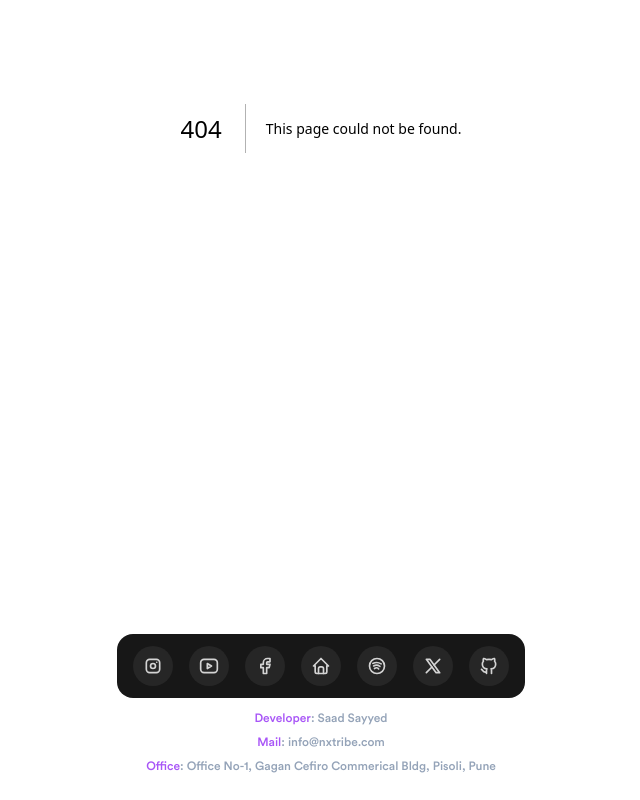
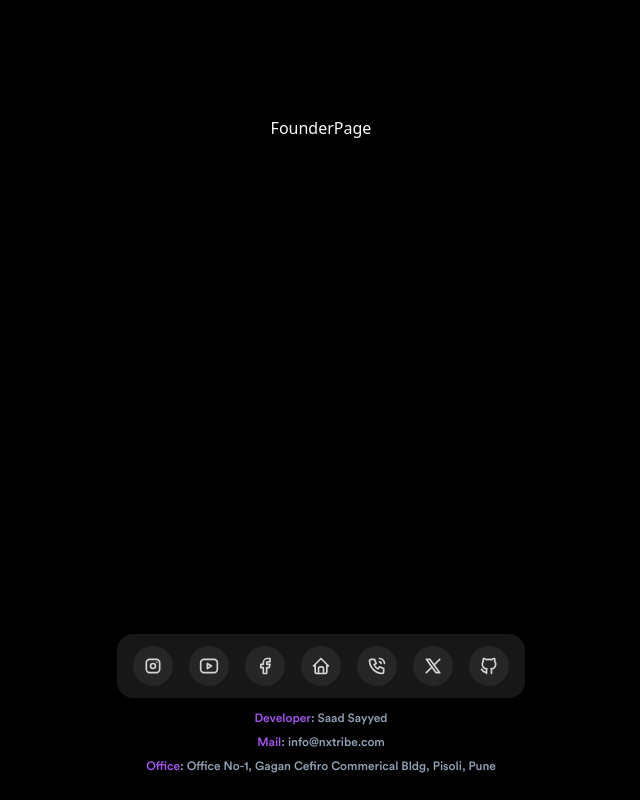
Before and after one commit to saadtresayyed10/nxtribe-revamp, a Next.js app: page /about/founder in a window 1280 px wide. Before the commit this address had no page. Shown: the part 364-1164 px from the top of the page, without its empty margins (319-959 px from the left). Built offline with nearby package versions, Linux system fonts and the light colour scheme.

Commit message:
Starting about

```diff
--- /dev/null
+++ b/app/(about)/about/founder/page.tsx
@@ -0,0 +1,9 @@
+const FounderPage = () => {
+  return (
+    <div className="flex justify-center items-center flex-col w-full min-h-screen">
+      FounderPage
+    </div>
+  );
+};
+
+export default FounderPage;
--- /dev/null
+++ b/app/(about)/about/our-purpose/page.tsx
@@ -0,0 +1,9 @@
+const PurposePage = () => {
+  return (
+    <div className="flex justify-center items-center flex-col w-full min-h-screen">
+      PurposePage
+    </div>
+  );
+};
+
+export default PurposePage;
--- a/app/_components/Footer.tsx
+++ b/app/_components/Footer.tsx
@@ -9,7 +9,7 @@ import {
   IconBrandX,
   IconHome,
   IconBrandFacebook,
-  IconBrandSpotify,
+  IconPhoneCall,
 } from "@tabler/icons-react";
 
 export function Footer() {
@@ -44,9 +44,9 @@ export function Footer() {
       href: "/",
     },
     {
-      title: "Spotify",
+      title: "Phone",
       icon: (
-        <IconBrandSpotify className="h-full w-full text-neutral-500 dark:text-neutral-300" />
+        <IconPhoneCall className="h-full w-full text-neutral-500 dark:text-neutral-300" />
       ),
       href: "#",
     },
--- a/app/_components/HomePage/Navbar.tsx
+++ b/app/_components/HomePage/Navbar.tsx
@@ -52,8 +52,8 @@ function Navbar({ className }: { className?: string }) {
           <MenuItem setActive={setActive} active={active} item="About">
             <div className="flex flex-col space-y-4 text-sm p-6">
               <HoveredLink href="/about/our-purpose">Our Purpose</HoveredLink>
-              <HoveredLink href="/about/why-us">Why Us?</HoveredLink>
-              <HoveredLink href="/about/blog">Blog</HoveredLink>
+              <HoveredLink href="/about/founder">Founder</HoveredLink>
+              <HoveredLink href="https://blog.nxtribe.com/">Blog</HoveredLink>
             </div>
           </MenuItem>
           <MenuItem setActive={setActive} active={active} item="What We Offer">
@@ -77,8 +77,8 @@ function Navbar({ className }: { className?: string }) {
                 description="Innovative campaigns maximizing online brand reach."
               />
               <ProductItem
-                title="Employee Wellness"
-                href="/whatweoffer/employee-wellness"
+                title="IT & ITES"
+                href="/whatweoffer/it"
                 src="https://assets.aceternity.com/demos/Screenshot+2024-02-21+at+11.47.07%E2%80%AFPM.png"
                 description="Holistic programs enhancing employee health, productivity."
               />
--- a/app/_components/HomePage/RandomPopUp.tsx
+++ b/app/_components/HomePage/RandomPopUp.tsx
@@ -39,7 +39,7 @@ export default function RandomPopUp() {
     >
       <div className="flex justify-between items-center">
         <h2 className="text-lg font-semibold text-gray-800 dark:text-white">
-          Schedule a Call
+          Book a Session
         </h2>
         <button
           className="text-gray-500 hover:text-gray-700 dark:text-gray-300 dark:hover:text-gray-400"
--- a/app/_components/HomePage/SparklesBg.tsx
+++ b/app/_components/HomePage/SparklesBg.tsx
@@ -4,7 +4,7 @@ import { SparklesCore } from "@/components/ui/sparkles";
 
 export function HeroSection() {
   return (
-    <div className="lg:h-[32rem] h-[55rem] relative w-full bg-black flex flex-col items-center justify-center gap-y-6 overflow-hidden">
+    <div className="lg:h-[32rem] h-[58rem] relative w-full bg-black flex flex-col items-center justify-center gap-y-6 overflow-hidden">
       <div className="w-full absolute inset-0">
         <SparklesCore
           id="tsparticlesfullpage"
@@ -16,7 +16,7 @@ export function HeroSection() {
           particleColor="#A83DF1"
         />
       </div>
-      <div className="flex justify-center items-center flex-col gap-y-8 text-white font-unbounded font-medium capitalize">
+      <div className="flex justify-center items-center flex-col gap-y-8 text-white font-unbounded font-medium capitalize mt-4">
         <div className="self-start pl-4 lg:pl-16 flex flex-col gap-y-3">
           <motion.h1
             initial={{ opacity: 0, x: -100 }}
```
